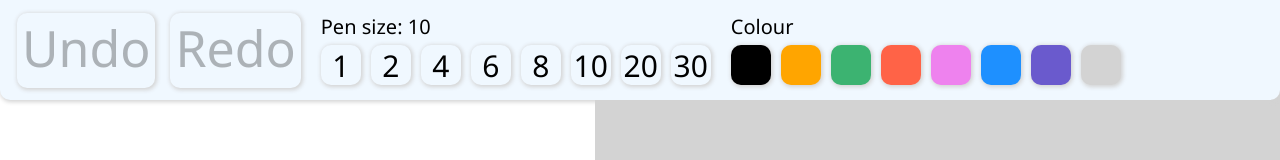
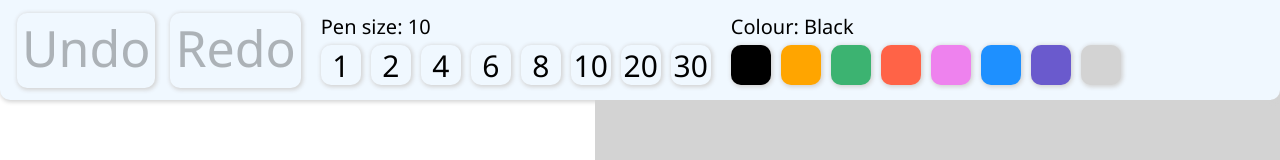
Before and after one commit to amin-aggag/drawing-notepad, a React (Vite) app in the folder canvas-drawing-app/: page / in a window 1280 px wide. Shown: the top 160 px of the page. Built offline with nearby package versions, Linux system fonts and the light colour scheme.

Commit message:
Feat: added the current colour being shown in the toolbar

```diff
--- a/canvas-drawing-app/src/components/ui/UI.tsx
+++ b/canvas-drawing-app/src/components/ui/UI.tsx
@@ -10,7 +10,7 @@ export default function UI() {
   const canvasStateVars: CanvasContextTypes = useCanvasContext();
 
   const { states, index } = canvasStateVars.canvasStates;
-  const { setColor, penSize, setPenSize } = canvasStateVars.penSize;
+  const { color, setColor, penSize, setPenSize } = canvasStateVars.penSize;
   const { undo, redo } = canvasStateVars.canvasStates;
 
   const inputRef = useRef<HTMLInputElement>(null);
@@ -35,7 +35,7 @@ export default function UI() {
           </div>
         </div>
         <div style={{zIndex: "1", display: "flex", flexDirection: "column", background: "aliceblue", height: "75px", marginLeft: "10px"}}>
-          <p style={{ fontSize: "20px", marginBottom: "5px" }}>Colour</p>
+          <p style={{ fontSize: "20px", marginBottom: "5px" }}>Colour: {String(color).charAt(0).toUpperCase() + String(color).slice(1)}</p>
           <div style={{display: "flex"}}>
             {colorArray.map((color, index)=>(
               <button style={{height: "40px", width: "40px", background: color, cursor: "pointer", borderRadius: "10px", borderColor: "lightgray", borderStyle: "hidden", boxShadow: "1px 1px 4px 1px lightgray", marginRight: "10px"}} key={index} onClick={() => setColor(color) }></button>
```
